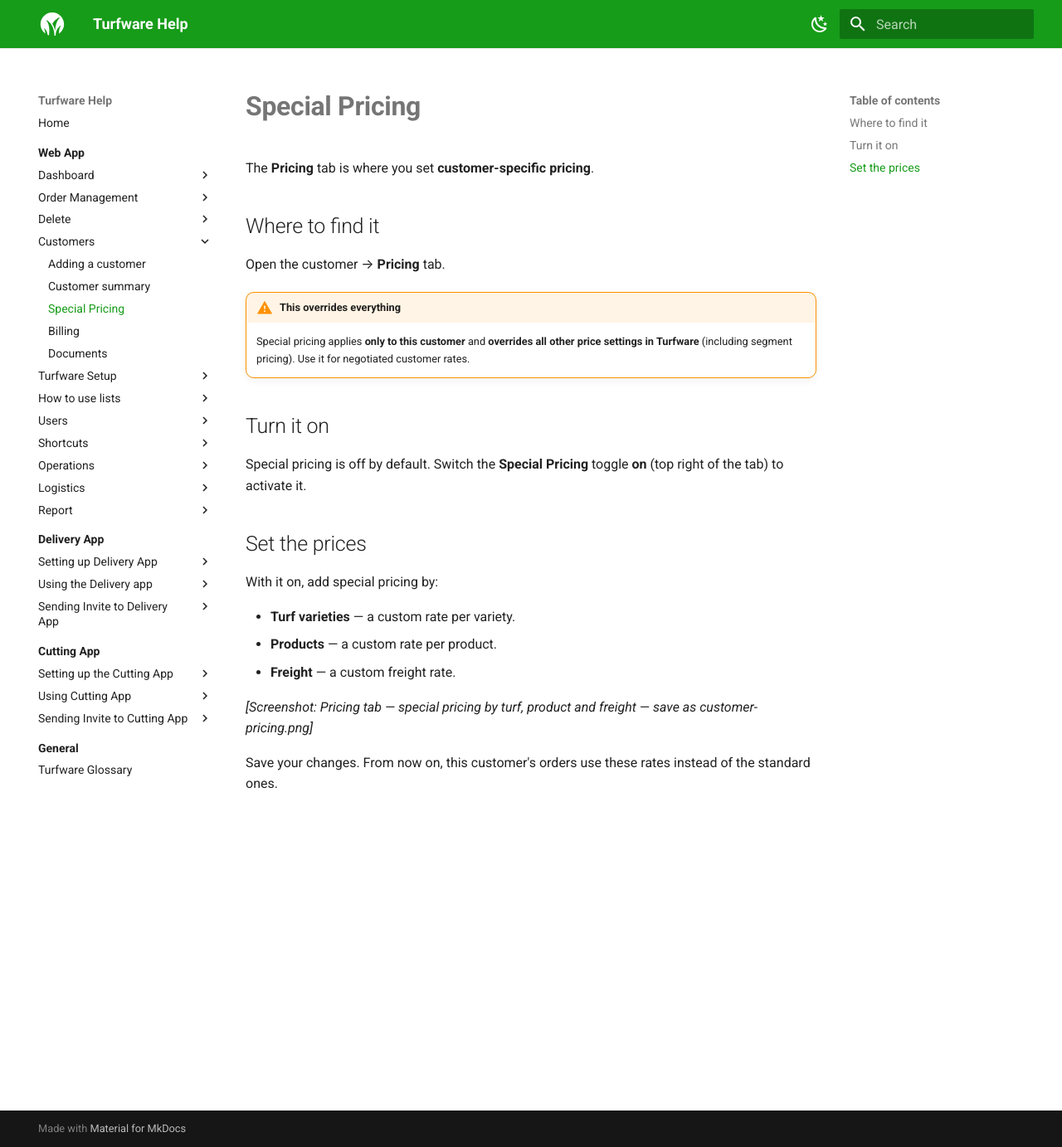
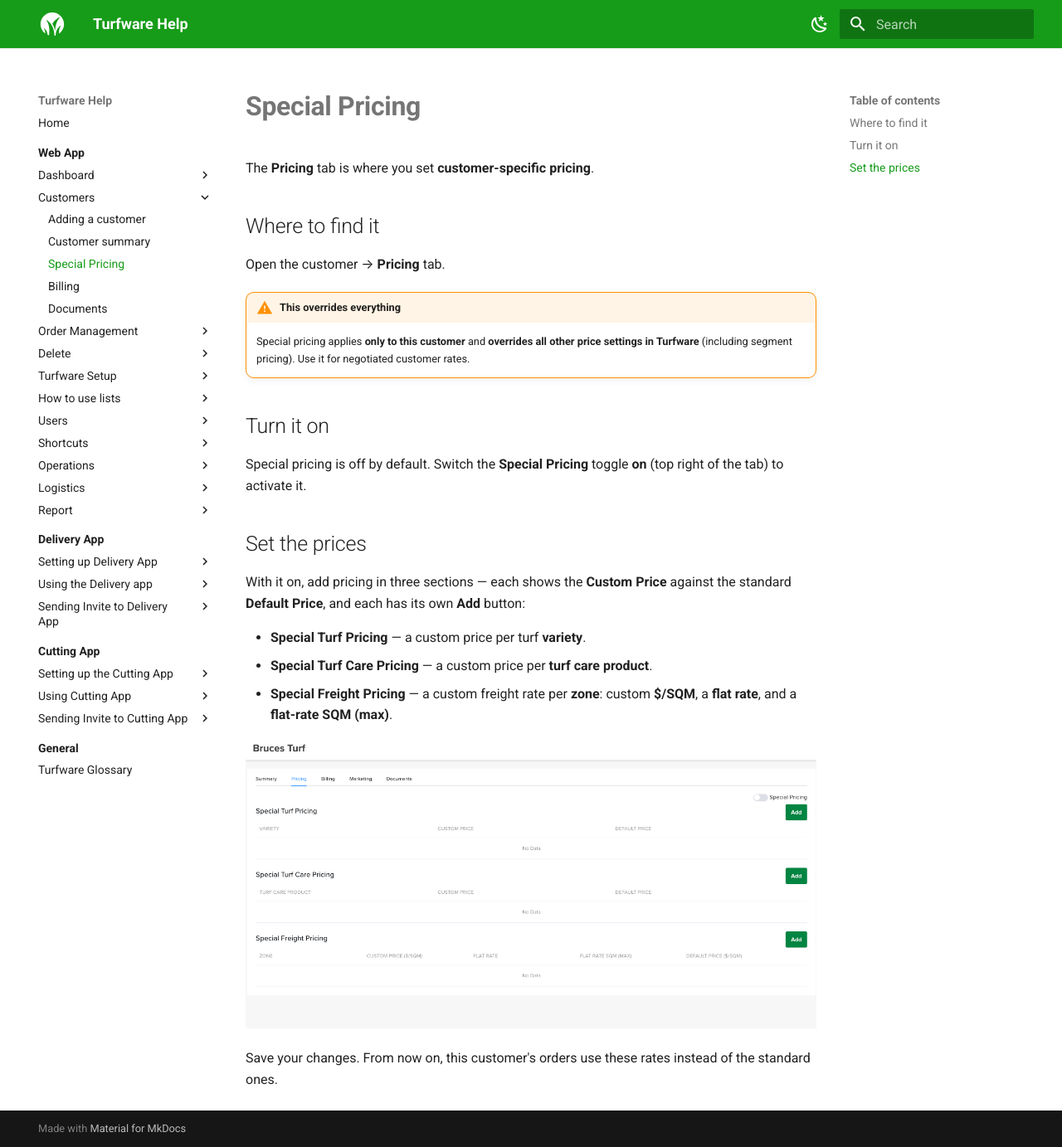
Before and after one commit to tobyh82/turfware-guides, an MkDocs documentation site: the page built from docs/web-app/customers/special-pricing.md, in a window 1280 px wide and 1383 px high. Shown: the whole window at 83% size. Built offline with MkDocs 1.6.1 and Material for MkDocs 9.7.7, drawn with Linux system fonts in a browser that asks for light colours.

Commit message:
Customers: place screenshots, fix Pricing labels, promote section to 2nd under Dashboard
Co-Authored-By: Claude Opus 4.8 <noreply@anthropic.com>

```diff
--- a/docs/web-app/customers/special-pricing.md
+++ b/docs/web-app/customers/special-pricing.md
@@ -19,12 +19,12 @@ Special pricing is off by default. Switch the **Special Pricing** toggle **on**
 
 ## Set the prices
 
-With it on, add special pricing by:
+With it on, add pricing in three sections — each shows the **Custom Price** against the standard **Default Price**, and each has its own **Add** button:
 
-- **Turf varieties** — a custom rate per variety.
-- **Products** — a custom rate per product.
-- **Freight** — a custom freight rate.
+- **Special Turf Pricing** — a custom price per turf **variety**.
+- **Special Turf Care Pricing** — a custom price per **turf care product**.
+- **Special Freight Pricing** — a custom freight rate per **zone**: custom **$/SQM**, a **flat rate**, and a **flat-rate SQM (max)**.
 
-*[Screenshot: Pricing tab — special pricing by turf, product and freight — save as customer-pricing.png]*
+![Pricing tab — special turf, turf care and freight pricing](../../assets/customer-pricing.png)
 
 Save your changes. From now on, this customer's orders use these rates instead of the standard ones.
--- a/mkdocs.yml
+++ b/mkdocs.yml
@@ -53,6 +53,13 @@ nav:
       - "Cut Sheet": web-app/dashboard/cut-sheet.md
       - "Forecast": web-app/dashboard/forecast.md
       - "Sales": web-app/dashboard/sales.md
+    - "Customers":
+      - web-app/customers/index.md
+      - "Adding a customer": web-app/customers/adding-a-customer.md
+      - "Customer summary": web-app/customers/customer-summary.md
+      - "Special Pricing": web-app/customers/special-pricing.md
+      - "Billing": web-app/customers/billing.md
+      - "Documents": web-app/customers/documents.md
     - "Order Management":
       - "Creating & Managing an Order": web-app/order-management/creating-and-managing-an-order.md
       - "Order":
@@ -95,13 +102,6 @@ nav:
       - "Accessing the Delete Function": web-app/delete/accessing-the-delete-function.md
       - "Overview": web-app/delete/overview.md
       - "Restoring Deleted Items": web-app/delete/restoring-deleted-items.md
-    - "Customers":
-      - web-app/customers/index.md
-      - "Adding a customer": web-app/customers/adding-a-customer.md
-      - "Customer summary": web-app/customers/customer-summary.md
-      - "Special Pricing": web-app/customers/special-pricing.md
-      - "Billing": web-app/customers/billing.md
-      - "Documents": web-app/customers/documents.md
     - "Turfware Setup":
       - "GST Rounding System with Xero Integration": web-app/turfware-setup/gst-rounding-system-with-xero-integration.md
       - "Sending Invoice - Automation": web-app/turfware-setup/sending-invoice-automation.md
```
Also changed, not shown: docs/web-app/customers/adding-a-customer.md (+2 -2 lines), docs/web-app/customers/billing.md (+1 -1 lines), docs/web-app/customers/customer-summary.md (+2 -2 lines), docs/web-app/customers/documents.md (+1 -1 lines), docs/assets/customer-add-contact.png (added), docs/assets/customer-add-new.png (added), docs/assets/customer-billing.png (added), docs/assets/customer-documents.png (added), docs/assets/customer-pricing.png (added), docs/assets/customer-sawfish-link.png (added), docs/assets/customer-summary.png (added).
